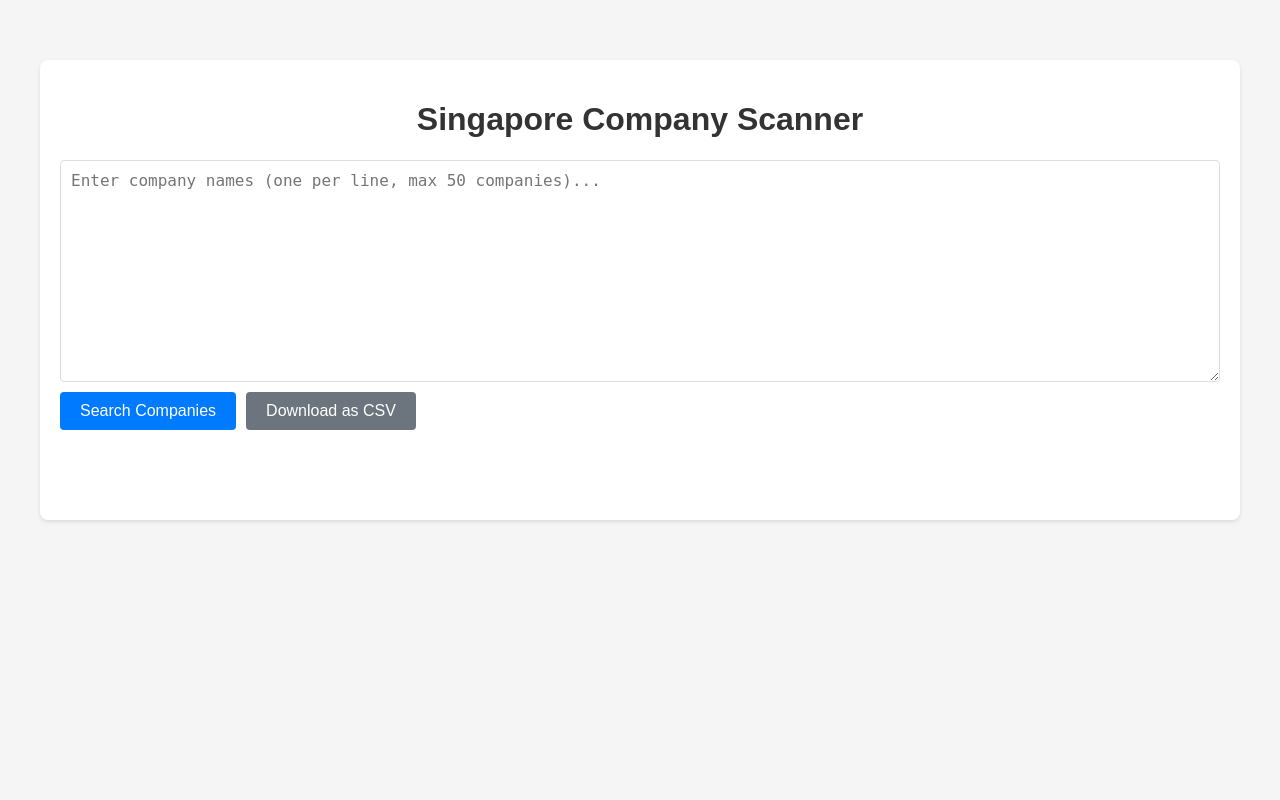
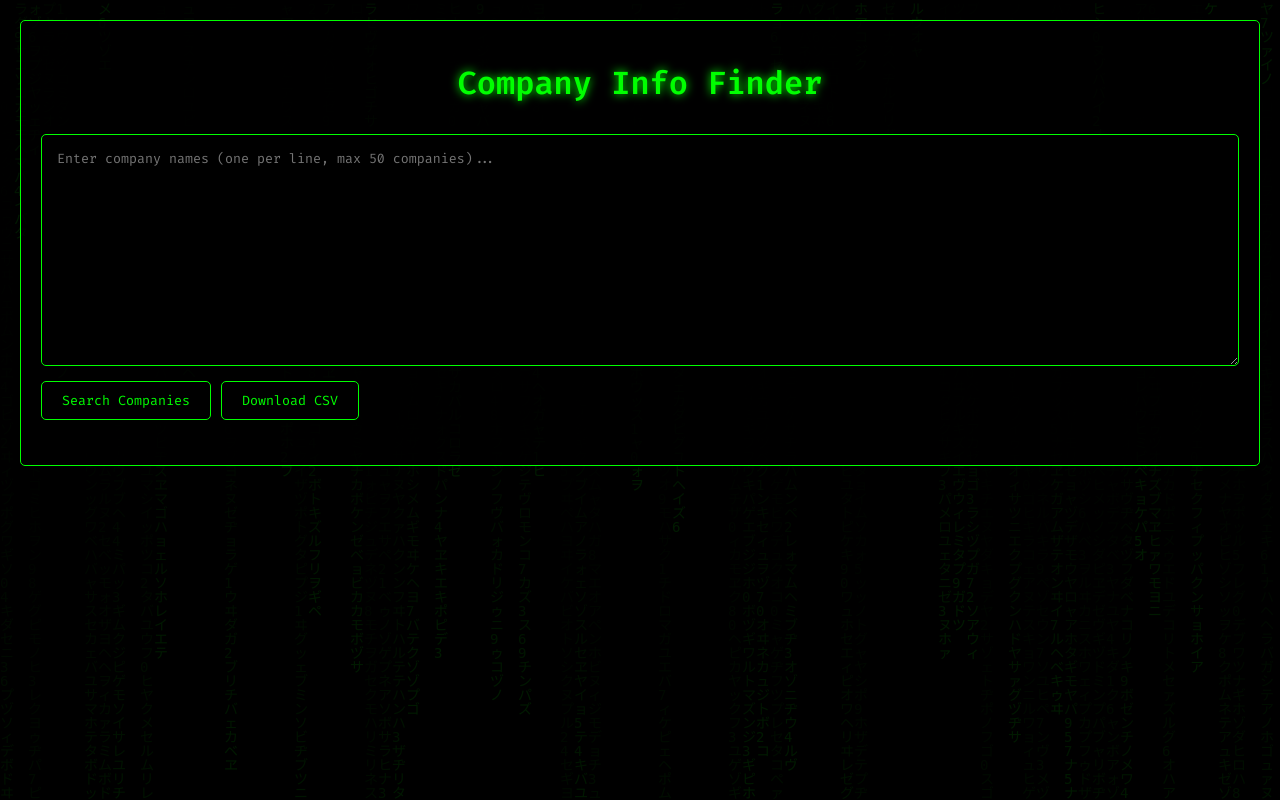
Before and after one commit to Bycollexion/company-info-finder, a Flask app: template templates/index.html in a window 1280 px wide. Run offline with Flask 3, Linux system fonts and the light colour scheme; the template is opened without the code that fills it, so the values that code supplies are empty.

Commit message:
Update frontend with Matrix theme and fix data handling

```diff
--- a/templates/index.html
+++ b/templates/index.html
@@ -1,162 +1,160 @@
-
 <!DOCTYPE html>
 <html>
 <head>
-        <title>Singapore Company Scanner</title>
+    <title>Company Info Finder</title>
+    <link href="https://fonts.googleapis.com/css2?family=Fira+Code:wght@400;600&display=swap" rel="stylesheet">
     <style>
         body {
-                font-family: Arial, sans-serif;
-                max-width: 1200px;
-                margin: 40px auto;
+            font-family: 'Fira Code', monospace;
+            background-color: #000;
+            color: #00ff00;
+            margin: 0;
             padding: 20px;
-                background: #f5f5f5;
         }
         .container {
-                background: white;
+            max-width: 1200px;
+            margin: 0 auto;
             padding: 20px;
-                border-radius: 8px;
-                box-shadow: 0 2px 4px rgba(0,0,0,0.1);
+            background-color: rgba(0, 0, 0, 0.8);
+            border: 1px solid #00ff00;
+            border-radius: 5px;
         }
         h1 {
-                color: #333;
             text-align: center;
+            color: #00ff00;
+            text-shadow: 0 0 10px #00ff00;
+            margin-bottom: 30px;
         }
         .search-form {
             display: flex;
             flex-direction: column;
-                gap: 10px;
-                margin: 20px 0;
-            }
-            input[type="text"], textarea {
-                padding: 10px;
-                border: 1px solid #ddd;
-                border-radius: 4px;
-                font-size: 16px;
+            gap: 15px;
         }
         textarea {
+            background-color: #000;
+            border: 1px solid #00ff00;
+            color: #00ff00;
+            padding: 15px;
+            font-family: 'Fira Code', monospace;
             height: 200px;
-                font-family: monospace;
+            resize: vertical;
+            border-radius: 5px;
+        }
+        textarea:focus {
+            outline: none;
+            box-shadow: 0 0 10px #00ff00;
         }
         .buttons {
             display: flex;
             gap: 10px;
         }
         button {
+            background-color: #000;
+            color: #00ff00;
+            border: 1px solid #00ff00;
             padding: 10px 20px;
-                background: #007bff;
-                color: white;
-                border: none;
-                border-radius: 4px;
             cursor: pointer;
-                font-size: 16px;
-            }
-            button.secondary {
-                background: #6c757d;
+            font-family: 'Fira Code', monospace;
+            transition: all 0.3s ease;
+            border-radius: 5px;
         }
         button:hover {
-                opacity: 0.9;
-            }
-            #result {
-                margin-top: 20px;
-                padding: 15px;
-                border-radius: 4px;
-            }
-            .error {
-                background: #ffe6e6;
-                color: #d63031;
-            }
-            .success {
-                background: #e6ffe6;
-                color: #27ae60;
+            background-color: #00ff00;
+            color: #000;
+            box-shadow: 0 0 15px #00ff00;
         }
         table {
             width: 100%;
             border-collapse: collapse;
             margin-top: 20px;
-                background: white;
+            background-color: rgba(0, 0, 0, 0.9);
         }
         th, td {
             padding: 12px;
             text-align: left;
-                border: 1px solid #ddd;
+            border: 1px solid #00ff00;
         }
         th {
-                background: #f8f9fa;
-                font-weight: bold;
-                position: sticky;
-                top: 0;
-                z-index: 1;
+            background-color: rgba(0, 255, 0, 0.1);
         }
         .category-tag {
-                display: inline-block;
-                padding: 4px 8px;
-                border-radius: 4px;
-                font-weight: bold;
+            padding: 3px 8px;
+            border-radius: 3px;
+            font-size: 0.9em;
         }
-            .category-corporate { background: #e3f2fd; color: #1565c0; }
-            .category-sme { background: #e8f5e9; color: #2e7d32; }
-            .category-recruitment { background: #fff3e0; color: #ef6c00; }
-            .category-mid { background: #f3e5f5; color: #7b1fa2; }
-            .category-unknown { background: #f5f5f5; color: #757575; }
-            .category-error { background: #ffebee; color: #c62828; }
-            .source-link {
-                display: inline-block;
-                padding: 4px 8px;
-                margin: 2px;
-                border-radius: 4px;
-                text-decoration: none;
-                font-size: 12px;
-                font-weight: bold;
-            }
-            .source-linkedin {
-                background: #0077b5;
-                color: white;
-            }
-            .source-google {
-                background: #4285f4;
-                color: white;
-            }
-            .source-link:hover {
-                opacity: 0.9;
-            }
+        .category-corporate { background: rgba(0, 255, 0, 0.2); }
+        .category-sme { background: rgba(0, 255, 0, 0.1); }
+        .category-midsized { background: rgba(0, 255, 0, 0.15); }
+        .category-unknown { background: rgba(255, 255, 255, 0.1); }
+        .category-error { background: rgba(255, 0, 0, 0.2); }
         .source-count {
             display: inline-block;
             padding: 2px 6px;
             margin: 2px;
+            background: rgba(0, 255, 0, 0.1);
             border-radius: 3px;
-                background: #f8f9fa;
-                font-size: 12px;
+        }
+        .error {
+            color: #ff0000;
+            background: rgba(255, 0, 0, 0.1);
+            padding: 10px;
+            border-radius: 5px;
+            margin-top: 10px;
+        }
+        .success {
+            color: #00ff00;
         }
         .progress-bar {
             width: 100%;
-                height: 20px;
-                background-color: #f0f0f0;
-                border-radius: 10px;
-                overflow: hidden;
+            height: 2px;
+            background-color: rgba(0, 255, 0, 0.2);
             margin-top: 10px;
             display: none;
+            position: relative;
+            overflow: hidden;
         }
-            .progress-bar-fill {
+        .progress-bar::after {
+            content: '';
+            position: absolute;
+            top: 0;
+            left: 0;
             height: 100%;
-                background-color: #4CAF50;
-                width: 0%;
-                transition: width 0.3s ease;
+            width: 30%;
+            background-color: #00ff00;
+            animation: progress 1s infinite linear;
+            box-shadow: 0 0 10px #00ff00;
+        }
+        @keyframes progress {
+            0% { left: -30%; }
+            100% { left: 100%; }
         }
         #status {
+            text-align: center;
             margin-top: 10px;
             font-style: italic;
-                color: #666;
+            color: rgba(0, 255, 0, 0.7);
+        }
+        .matrix-bg {
+            position: fixed;
+            top: 0;
+            left: 0;
+            width: 100%;
+            height: 100%;
+            pointer-events: none;
+            z-index: -1;
+            opacity: 0.1;
         }
     </style>
 </head>
 <body>
+    <canvas class="matrix-bg" id="matrix"></canvas>
     <div class="container">
-            <h1>Singapore Company Scanner</h1>
+        <h1>Company Info Finder</h1>
         <div class="search-form">
             <textarea id="companies" placeholder="Enter company names (one per line, max 50 companies)..."></textarea>
             <div class="buttons">
                 <button onclick="searchCompanies()">Search Companies</button>
-                    <button class="secondary" onclick="downloadCSV()">Download as CSV</button>
+                <button onclick="downloadCSV()">Download CSV</button>
             </div>
             <div class="progress-bar">
                 <div class="progress-bar-fill"></div>
@@ -180,39 +178,28 @@
             return;
         }
 
-            const companyCount = companies.split('\n').filter(c => c.trim()).length;
-            if (companyCount > 50) {
+        const companyList = companies.split('\n').filter(c => c.trim());
+        if (companyList.length > 50) {
             resultDiv.className = 'error';
             resultDiv.textContent = 'Maximum 50 companies allowed';
             return;
         }
 
         resultDiv.className = '';
-            statusDiv.textContent = 'Searching...';
+        statusDiv.textContent = 'Initializing search...';
         progressBar.style.display = 'block';
-            progressBarFill.style.width = '0%';
 
         try {
-                const response = await fetch('/bulk_search', {
+            const response = await fetch('/search', {
                 method: 'POST',
                 headers: {
-                        'Content-Type': 'application/x-www-form-urlencoded',
+                    'Content-Type': 'application/json',
                 },
-                    body: `companies=${encodeURIComponent(companies)}&format=${format}`
+                body: JSON.stringify({
+                    companies: companyList,
+                    format: format
+                })
             });
-
-                if (format === 'csv') {
-                    const blob = await response.blob();
-                    const url = window.URL.createObjectURL(blob);
-                    const a = document.createElement('a');
-                    a.href = url;
-                    a.download = 'company_results.csv';
-                    document.body.appendChild(a);
-                    a.click();
-                    window.URL.revokeObjectURL(url);
-                    document.body.removeChild(a);
-                    return;
-                }
 
             const data = await response.json();
 
@@ -220,48 +207,33 @@
                 resultDiv.className = 'success';
 
                 let html = `
-                        <h3>Results for ${data.length} Companies</h3>
+                    <h3>Results for ${data.results.length} Companies</h3>
                     <table>
                         <tr>
                             <th>Company</th>
                             <th>Category</th>
                             <th>Employee Count</th>
-                                <th>Trusted Source</th>
-                                <th>Sources & Links</th>
+                            <th>Source</th>
+                            <th>Sources</th>
                         </tr>`;
 
-                    data.forEach(result => {
+                data.results.forEach(result => {
                     const categoryClass = `category-${result.category?.toLowerCase().replace(/\s+/g, '') || 'unknown'}`;
 
                     html += `
                         <tr>
-                                <td>${result.company}</td>
+                            <td>${result.company_name}</td>
                             <td><span class="category-tag ${categoryClass}">${result.category || 'Unknown'}</span></td>
                             <td>${result.employee_count || 'N/A'}</td>
-                                <td><span class="trusted-source">${result.trusted_source || 'N/A'}</span></td>
+                            <td>${result.source || 'N/A'}</td>
                             <td>`;
 
                     if (result.sources) {
                         result.sources.forEach(source => {
-                                // Show original count if different from validated count
-                                const countDisplay = source.original_count && source.original_count !== source.count
-                                    ? `${source.count} (adjusted from ${source.original_count})`
-                                    : source.count;
-
-                                html += `<span class="source-count">${source.source}: ${countDisplay}</span>`;
-
-                                if (source.url) {
-                                    const sourceClass = source.source.toLowerCase();
-                                    html += `
-                                        <a href="${source.url}"
-                                           target="_blank"
-                                           class="source-link source-${sourceClass}"
-                                           title="View on ${source.source}">
-                                            ${source.source} Source
-                                        </a>`;
-                                }
-                                html += '<br>';
+                            html += `<span class="source-count">${source.source}: ${source.count}</span>`;
                         });
+                    } else if (result.error) {
+                        html += `<span class="error">${result.error}</span>`;
                     }
 
                     html += `</td></tr>`;
@@ -276,6 +248,7 @@
         } catch (error) {
             resultDiv.className = 'error';
             resultDiv.textContent = 'Error connecting to server';
+            console.error('Error:', error);
         } finally {
             statusDiv.textContent = '';
             progressBar.style.display = 'none';
@@ -285,6 +258,42 @@
     async function downloadCSV() {
         await searchCompanies('csv');
     }
+
+    // Matrix animation
+    const canvas = document.getElementById('matrix');
+    const ctx = canvas.getContext('2d');
+
+    canvas.width = window.innerWidth;
+    canvas.height = window.innerHeight;
+
+    const chars = "アァカサタナハマヤャラワガザダバパイィキシチニヒミリヰギジヂビピウゥクスツヌフムユュルグズブヅプエェケセテネヘメレヱゲゼデベペオォコソトノホモヨョロヲゴゾドボポヴッン0123456789";
+    const charArray = chars.split('');
+    const fontSize = 14;
+    const columns = canvas.width / fontSize;
+    const drops = Array(Math.floor(columns)).fill(1);
+
+    function drawMatrix() {
+        ctx.fillStyle = 'rgba(0, 0, 0, 0.05)';
+        ctx.fillRect(0, 0, canvas.width, canvas.height);
+        ctx.fillStyle = '#0F0';
+        ctx.font = fontSize + 'px monospace';
+
+        for (let i = 0; i < drops.length; i++) {
+            const text = charArray[Math.floor(Math.random() * charArray.length)];
+            ctx.fillText(text, i * fontSize, drops[i] * fontSize);
+            if (drops[i] * fontSize > canvas.height && Math.random() > 0.975) {
+                drops[i] = 0;
+            }
+            drops[i]++;
+        }
+    }
+
+    setInterval(drawMatrix, 50);
+
+    window.addEventListener('resize', () => {
+        canvas.width = window.innerWidth;
+        canvas.height = window.innerHeight;
+    });
     </script>
 </body>
 </html>
```
Lines whose indentation alone changed are shown as unchanged.
